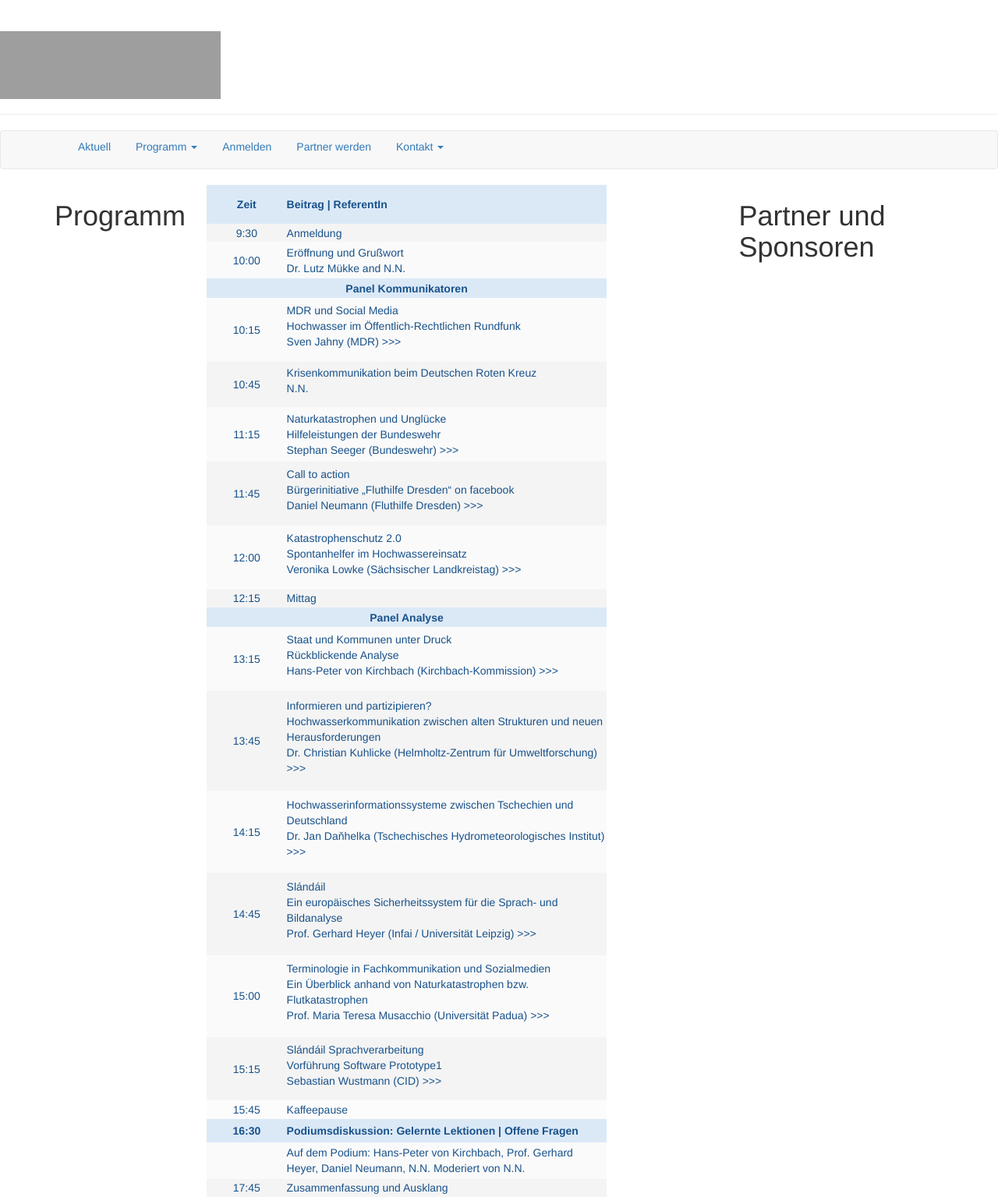
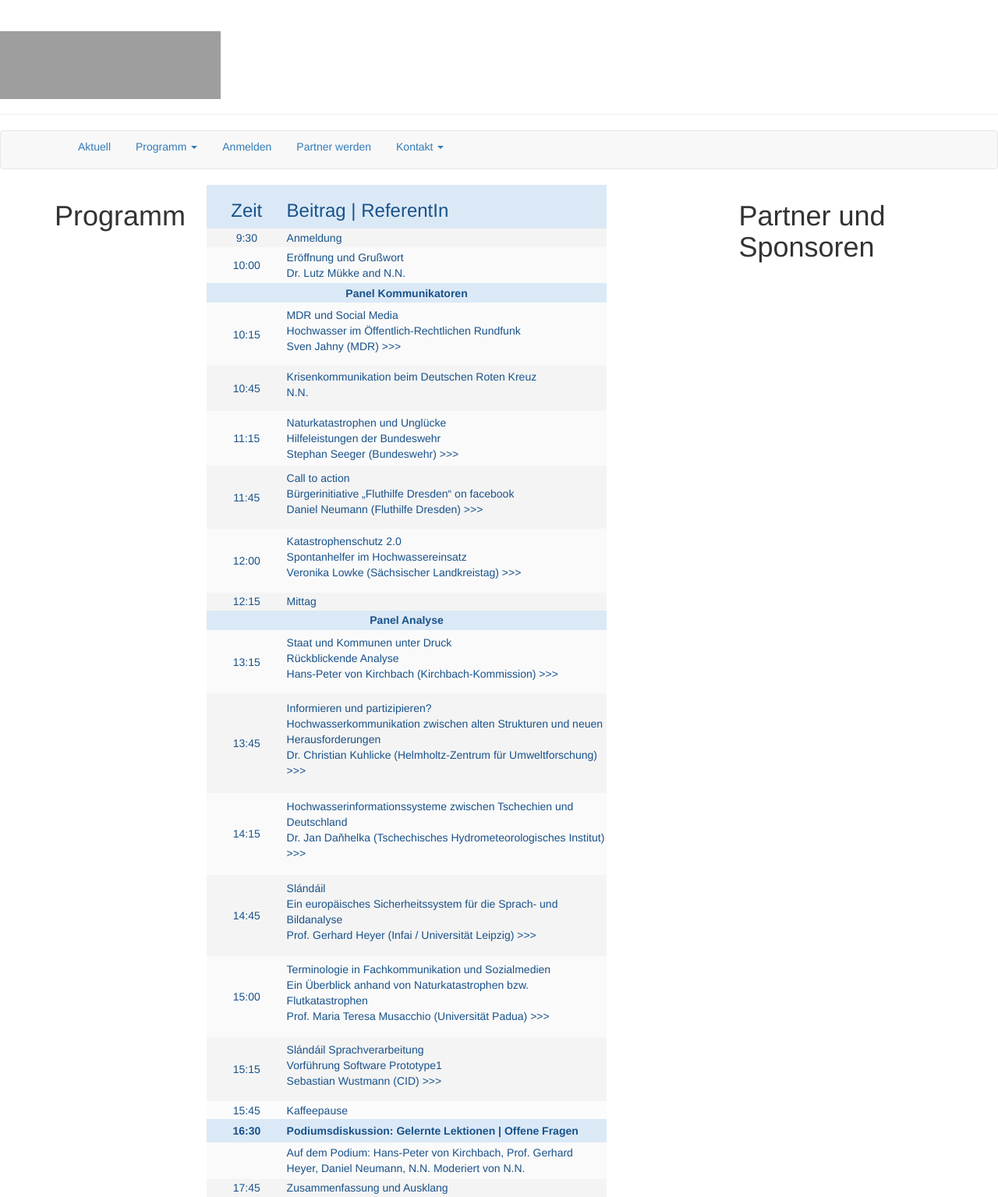
Before and after one commit to susedev/test, a Jekyll site: the page built from programm-uebersicht.html, in a window 1280 px wide. Shown: the whole page at 78% size. Built offline with Jekyll 4.4.1, drawn with Linux system fonts in a browser that asks for light colours; nearby versions of some CDN libraries; grey boxes are pictures that could not be loaded.

Commit message:
Edit from JekyllCMS

```diff
--- a/programm-uebersicht.html
+++ b/programm-uebersicht.html
@@ -4,8 +4,12 @@ title: Programm
 <table align="left" border="0" border-color="#FFFFFF" cellpadding="50" cellspacing="10" style="height: 1298px;" width="513">
 	<thead>
 		<tr>
-			<th scope="col" style="background-color: rgb(219, 233, 247); border-color: rgb(255, 255, 255); width: 100px; text-align: center; vertical-align: middle; height: 50px;"><span style="color:#19528A;">Zeit</span></th>
-			<th scope="col" style="background-color: rgb(219, 233, 247); border-color: rgb(255, 255, 255); text-align: left; vertical-align: middle; width: 400px; height: 50px;"><span style="color:#19528A;">Beitrag | ReferentIn</span></th>
+			<th scope="col" style="background-color: rgb(219, 233, 247); border-color: rgb(255, 255, 255); width: 100px; text-align: center; vertical-align: middle; height: 50px;">
+			<h3><span style="color:#19528A;">Zeit</span></h3>
+			</th>
+			<th scope="col" style="background-color: rgb(219, 233, 247); border-color: rgb(255, 255, 255); text-align: left; vertical-align: middle; width: 400px; height: 50px;">
+			<h3><span style="color:#19528A;">Beitrag | ReferentIn</span></h3>
+			</th>
 		</tr>
 	</thead>
 	<tbody>
```
